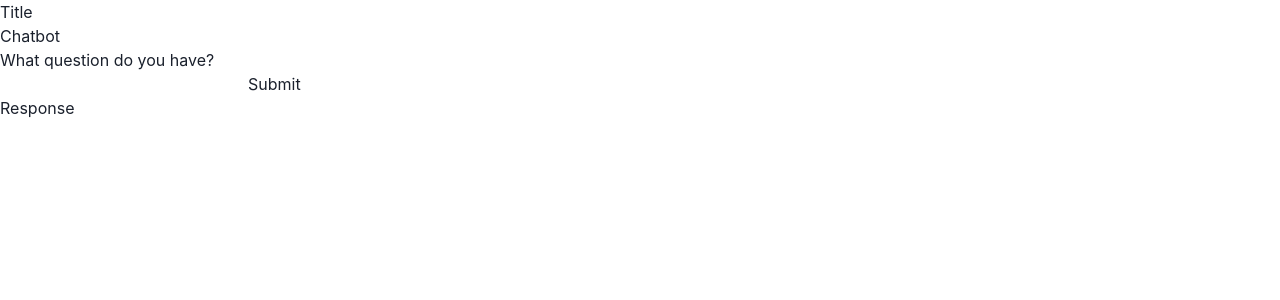
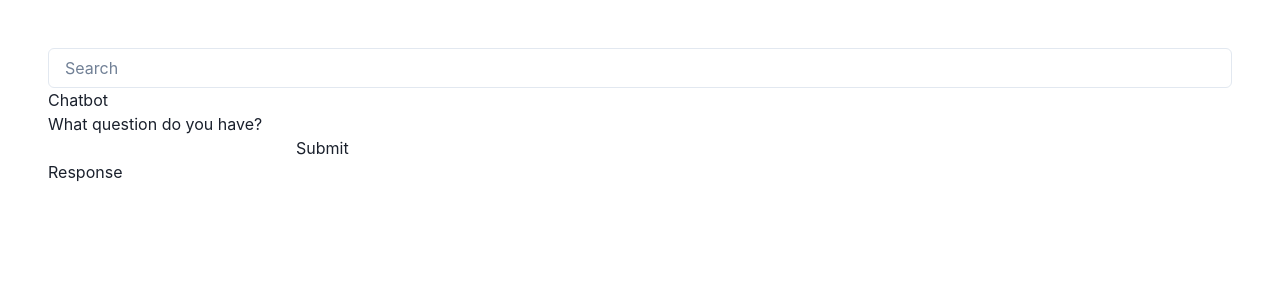
Before and after one commit to samihadatta/hackdartmouth2023, a React (Vite) app in the folder frontend/: page / in a window 1280 px wide. Shown: the top 300 px of the page. Built offline with nearby package versions, Linux system fonts and the light colour scheme; no server answers.

Commit message:
more chakra

```diff
--- a/frontend/package.json
+++ b/frontend/package.json
@@ -24,6 +24,7 @@
     "vite-plugin-eslint": "^1.8.1"
   },
   "dependencies": {
+    "@chakra-ui/icons": "^2.0.18",
     "@chakra-ui/react": "^2.5.5",
     "@emotion/react": "^11.10.6",
     "@emotion/styled": "^11.10.6",
--- /dev/null
+++ b/frontend/src/components/App.jsx
@@ -0,0 +1,17 @@
+import React from 'react';
+import { Container, Box } from '@chakra-ui/react';
+import Home from './home';
+
+function App() {
+  return (
+    <div>
+      <Container maxW="7xl" p="12">
+        <Box>
+          <Home />
+        </Box>
+      </Container>
+    </div>
+  );
+}
+
+export default App;
--- /dev/null
+++ b/frontend/src/components/home.jsx
@@ -0,0 +1,14 @@
+import React from 'react';
+import Chatbot from './chatbot';
+import SearchBar from './searchBar';
+
+function Home() {
+  return (
+    <div>
+      <SearchBar />
+      <Chatbot />
+    </div>
+  );
+}
+
+export default Home;
--- /dev/null
+++ b/frontend/src/components/searchBar.jsx
@@ -0,0 +1,17 @@
+import React from 'react';
+import {
+  InputGroup, Input,
+} from '@chakra-ui/react';
+// import { PhoneIcon } from '@chakra-ui/icons';
+function SearchBar() {
+  return (
+    <div>
+      <InputGroup>
+        {/* <InputLeftElement pointerEvents="none" children={<PhoneIcon color="gray.300" />} /> */}
+        <Input placeholder="Search" />
+      </InputGroup>
+    </div>
+  );
+}
+
+export default SearchBar;
--- a/frontend/src/index.jsx
+++ b/frontend/src/index.jsx
@@ -1,19 +1,13 @@
 import React from 'react';
 import { createRoot } from 'react-dom/client';
 import { ChakraProvider } from '@chakra-ui/react';
-import Chatbot from './chatbot';
 import './style.scss';
 
-function App() {
-  return (
-    <ChakraProvider>
-      <div>
-        <h1>Title</h1>
-        <Chatbot />
-      </div>
-    </ChakraProvider>
-  );
-}
+import App from './components/App';
 
 const root = createRoot(document.getElementById('main'));
-root.render(<App />);
+root.render(
+  <ChakraProvider>
+    <App />
+  </ChakraProvider>,
+);
```
Also changed, not shown: frontend/src/components/App.js (deleted, +0 -17 lines), frontend/src/components/home.js (deleted, +0 -11 lines), frontend/src/components/chatbot/configuration.js (renamed from frontend/src/chatbot/configuration.js), frontend/src/components/chatbot/index.jsx (renamed from frontend/src/chatbot/index.jsx), frontend/src/components/searchBar.js (deleted), 1 other file (tests, documents, lock files or other folders).
